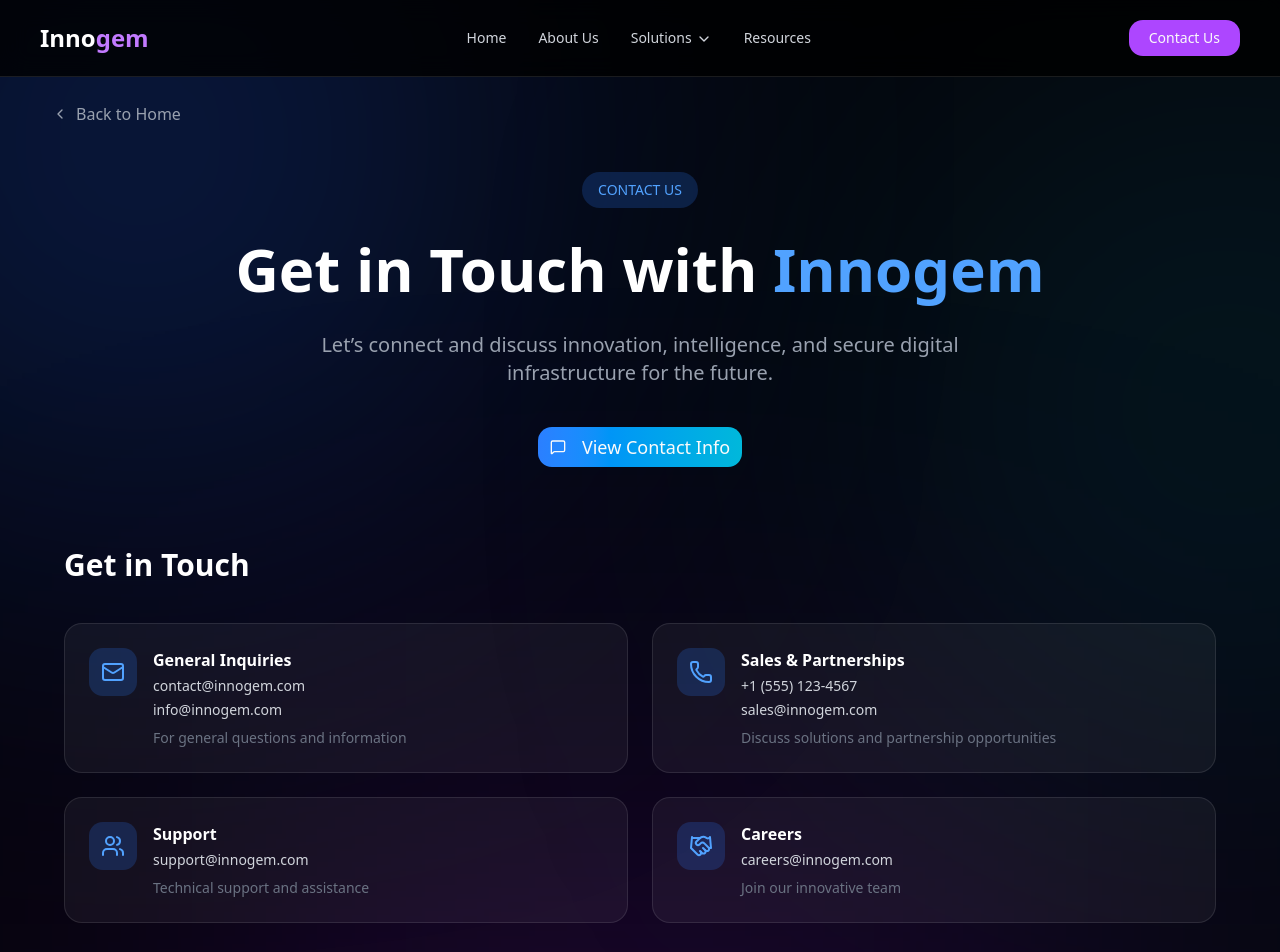
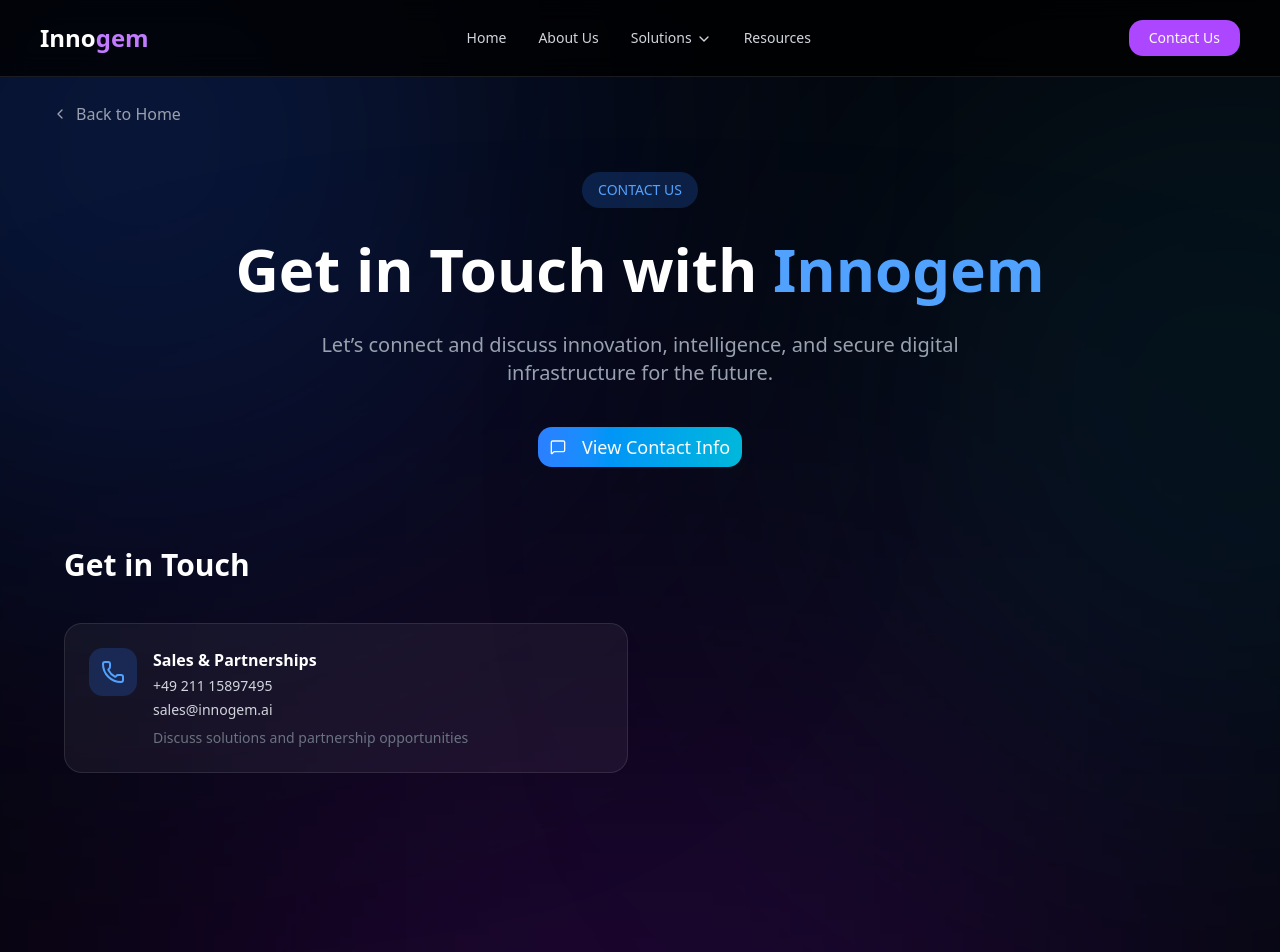
Before and after one commit to heryunx/innogem-ai, a Next.js app: page /contact-us in a window 1280 px wide. Shown: the top 952 px of the page. Built offline with nearby package versions, Linux system fonts and the light colour scheme.

Commit message:
fix: button

```diff
--- a/app/contact-us/page.tsx
+++ b/app/contact-us/page.tsx
@@ -20,28 +20,10 @@
 
     const contactPoints = [
         {
-            icon: <Mail className="w-6 h-6" />,
-            title: "General Inquiries",
-            details: ["contact@innogem.com", "info@innogem.com"],
-            description: "For general questions and information",
-        },
-        {
             icon: <Phone className="w-6 h-6" />,
             title: "Sales & Partnerships",
-            details: ["+1 (555) 123-4567", "sales@innogem.com"],
+            details: ["+49 211 15897495", "sales@innogem.ai"],
             description: "Discuss solutions and partnership opportunities",
-        },
-        {
-            icon: <Users className="w-6 h-6" />,
-            title: "Support",
-            details: ["support@innogem.com"],
-            description: "Technical support and assistance",
-        },
-        {
-            icon: <Handshake className="w-6 h-6" />,
-            title: "Careers",
-            details: ["careers@innogem.com"],
-            description: "Join our innovative team",
         },
     ];
 
--- a/app/page.tsx
+++ b/app/page.tsx
@@ -84,9 +84,12 @@
                 variants={fadeUp}
                 className="flex flex-col sm:flex-row items-center lg:items-start gap-4 sm:gap-6 mt-8 sm:mt-10 justify-center lg:justify-start"
               >
-                <Button className="bg-purple-500 hover:bg-purple-600 rounded-xl px-8 py-3">
-                  Explore Innovation
-                </Button>
+                <Link href="#capabilities">
+                  <Button className="bg-purple-500 hover:bg-purple-600 rounded-xl px-8 py-3">
+                    Explore Innovation
+                  </Button>
+                </Link>
+
                 <button className="text-sm text-gray-300 hover:text-white underline underline-offset-4">
                   Download Whitepaper
                 </button>
```
